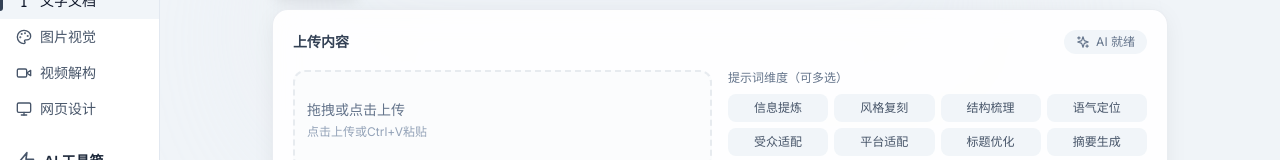
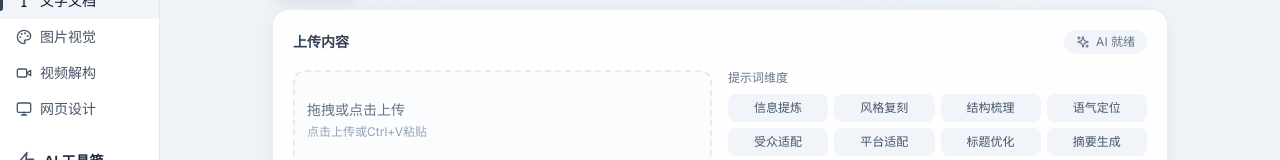
Before and after one commit to oxygen02/promptbox, a Next.js app: page / in a window 1280 px wide. Shown: the part 133-293 px from the top of the page. Built offline with nearby package versions, Linux system fonts and the light colour scheme.

Commit message:
fix: Update label and ensure tags are consistent

```diff
--- a/src/app/page.tsx
+++ b/src/app/page.tsx
@@ -76,7 +76,7 @@ const I18N = {
     startAnalyze: "开始分析",
     analyzing: "分析中...",
     generatedPlaceholder: "点击上方「创意生成」按钮生成内容...",
-    promptDimensions: "提示词维度（可多选）",
+    promptDimensions: "提示词维度",
     dragOrClick: "拖拽或点击上传",
     enterUrl: "请输入网页链接 URL",
     promptCards: "提示词卡片",
```
